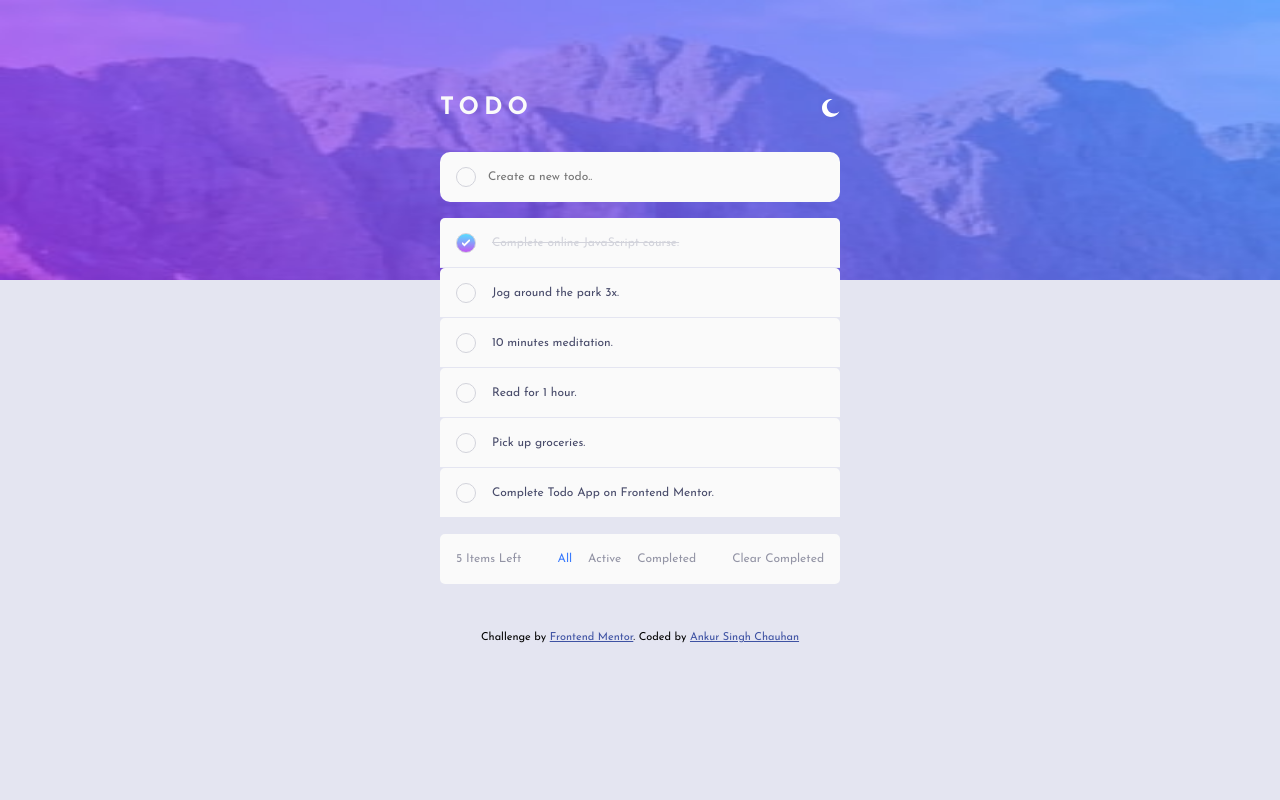
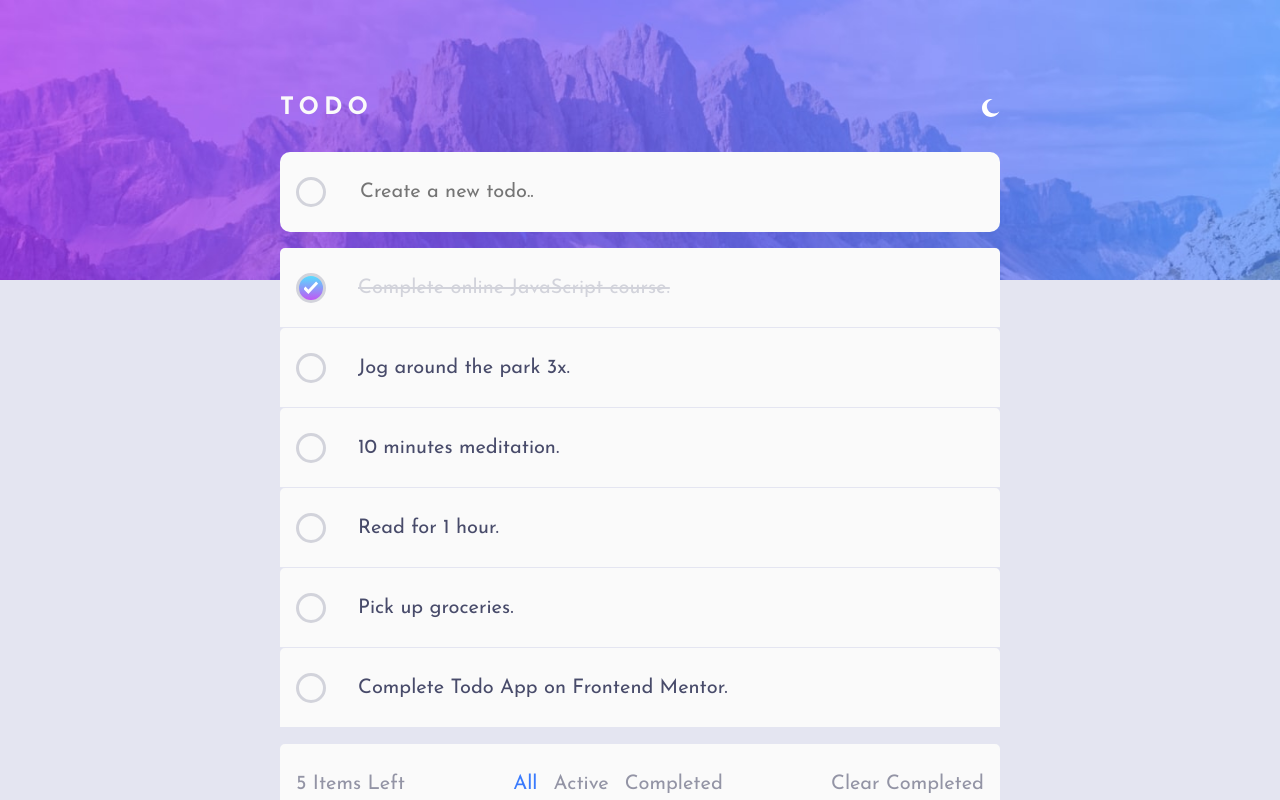
Before and after one commit to ankur700/todo-app, a React (Create React App) app: page / in a window 1280 px wide. Built offline with nearby package versions, Linux system fonts and the light colour scheme.

Commit message:
Some Final css changes

```diff
--- a/src/App.js
+++ b/src/App.js
@@ -45,11 +45,15 @@ function App() {
   const types = ["All", "Active", "Completed"];
   const [active, setActive] = useState(types[0]);
 
-  const [orderedTasks, setOrderedTasks] = useState([...tasks]);
+  const [orderedTasks, setOrderedTasks] = useState([]);
 
   const [itemsLeft, setItemLeft] = useState(
     tasks.filter((task) => task.status === "pending").length
   );
+
+  useEffect(() => {
+    setOrderedTasks(DATA);
+  }, []);
 
   // The function that toggles between themes
   const toggleTheme = () => {
@@ -92,7 +96,6 @@ function App() {
     }
     const newTasks = [...tasks];
     setTasks(newTasks);
-    setOrderedTasks(tasks);
     setItemLeft(tasks.filter((task) => task.status === "pending").length);
   };
 
@@ -125,10 +128,6 @@ function App() {
     setOrderedTasks(order);
   };
 
-  // useEffect(() => {
-  //   setOrderedTasks(DATA);
-  // }, []);
-
   return (
     <ThemeProvider theme={theme === "light" ? lightTheme : darkTheme}>
       <>
@@ -139,7 +138,7 @@ function App() {
               <picture>
                 <source
                   id="hero-image-small"
-                  media="(min-width: 375px )"
+                  media="(max-width: 375px )"
                   srcSet={"./images/bg-mobile-" + theme + ".jpg"}
                 />
                 <source
--- a/src/Task.js
+++ b/src/Task.js
@@ -3,7 +3,7 @@ function Task({ task, index, completeTask, removeTask }) {
     <>
       <div className="item">
         <div className="right flex" data-checked={task.status}>
-          <div className="check" onClick={() => completeTask(task, index)}>
+          <div className="check" onClick={() => completeTask(task)}>
             <img
               className="check-icon"
               src="./images/icon-check.svg"
--- a/src/global.js
+++ b/src/global.js
@@ -139,10 +139,6 @@ body {
   justify-content: center;
   align-items: center;
   cursor: pointer;
-}
-
-#dark .check {
-  border: 1px solid ${({ theme }) => theme.radioCheckBg};
 }
 
 #light .check {
@@ -298,26 +294,32 @@ input[type="text"]:focus{
 }
 
 @media only screen and (min-width: 600px) {
+  body{
+    font-size: 2rem !important;
+  }
   .hero {
     height: 280px;
   }
 
   .tasks {
-    max-width: 25rem;
+    max-width: 45rem;
     margin-top: 5rem;
   }
 
 
   #light .check {
-    border: 1px solid ${({ theme }) => theme.lighttext};
+    border: 3px solid ${({ theme }) => theme.lighttext};
   }
 
   #light .check:hover {
-  border: 1px solid ${({ theme }) => theme.darkertext};
+    border: 3px solid ${({ theme }) => theme.darkertext};
   }
 
+  #dark .check{
+    border: 3px solid ${({ theme }) => theme.darkertext};
+  }
   #dark .check:hover {
-    border: 1px solid linear-gradient(hsl(192, 100%, 67%), hsl(280, 87%, 65%));
+    border: 3px solid linearGradient(hsl(192, 100%, 67%), hsl(280, 87%, 65%));
   }
 
   .mob-bottom {
@@ -339,5 +341,27 @@ input[type="text"]:focus{
     gap: 1rem;
   }
 
+  input[type="text"] , .new-task, .item, .mob-bottom, .footer{
+    height: 80px;
+  }
+
+  .todo-item, .mob-bottom, .footer,  input[type="text"]  {
+    font-size: 1.25rem;
+  }
+
+  .check {
+    height: 30px;
+    width: 30px;
+  }
+
+  .item .right {
+    gap: 2rem;
+  }
+
+  .item .cross {
+    height: 20px;
+    width: 20px;
+  }
+
 
 `;
--- a/src/theme.js
+++ b/src/theme.js
@@ -18,5 +18,5 @@ export const darkTheme = {
   verydarktext: "hsl(237, 14%, 26%)",
 
   primaryblue: "hsl(220, 98%, 61%)",
-  radioCheckbg: "linear-gradient(hsl(192, 100%, 67%), hsl(280, 87%, 65%))",
+  radioCheckBg: "linear-gradient(hsl(192, 100%, 67%), hsl(280, 87%, 65%))",
 };
```
